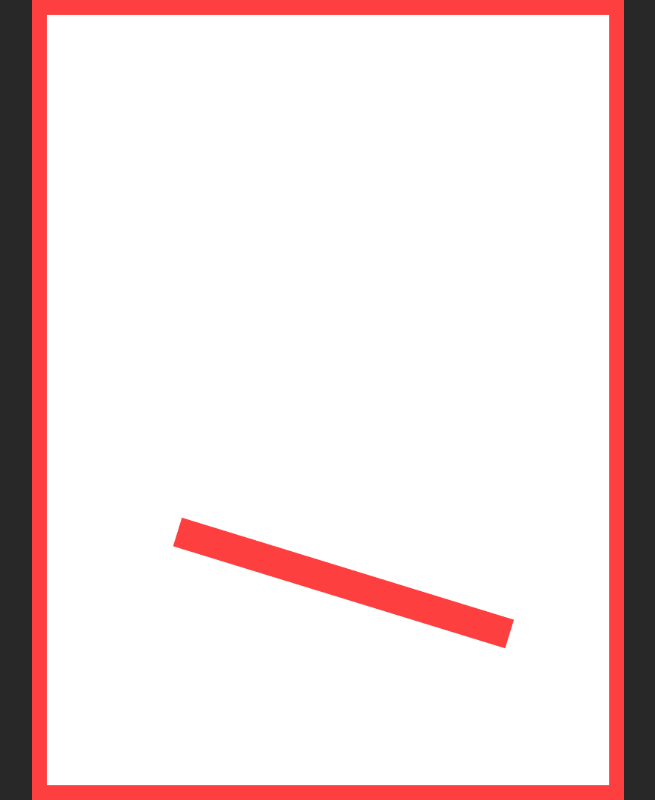
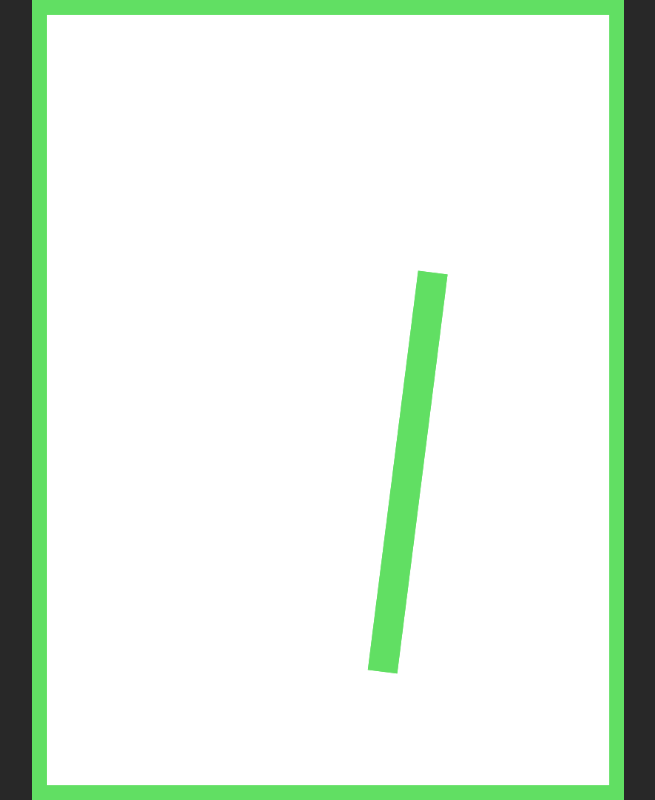
Before and after one commit to Martibis/256-art-example-project, a plain HTML site: page dev/index.html in a window 1280 px wide. Shown: the whole page, without its empty margins (312-967 px from the left). Drawn offline with Linux system fonts and the light colour scheme.

Commit message:
random hash

```diff
--- a/dev/index.html
+++ b/dev/index.html
@@ -2,19 +2,30 @@
 
 <head>
     <!-- INPUTDATA (INPUTDATA IS HERE ONLY HERE FOR TESTING PURPOSES, YOU CAN CHANGE THE INPUT OF THE VARIABLES HERE)-->
-    <script>let inputData = { "tokenId": 10, "membershipId": 8, "hash": "0x1346fb96aa3fc39855fd1e2979a20d27eda1ab4fcf839f3d3a02bec8c4e339be", "smartContract": "0x08be2ce26a7f1811bd794e3085a270f1e2da3c975a4248ea2ebb14a4fa75d1a9", rinkeby: true, fileExtension: "png" };</script>
+    <script>
+        //FOLLOWING IS FOR TESTING PURPOSES: you can add a hash in your url ?hash="yourhash" else it will generate a random hash
+        let search = new URLSearchParams(window.location.search);
+        let genHash = (size) =>
+            [...Array(size)]
+                .map(() => Math.floor(Math.random() * 16).toString(16))
+                .join("");
+        let hash = search.get('hash') || "0x" + genHash(64);
+
+        let inputData = { "tokenId": 10, "membershipId": 8, "hash": hash, "smartContract": "0x08be2ce26a7f1811bd794e3085a270f1e2da3c975a4248ea2ebb14a4fa75d1a9", rinkeby: true, fileExtension: "png" };</script>
     <meta name="viewport" content="width=device-width, initial-scale=1, maximum-scale=1" />
     <style type="text/css">
         * {
             padding: 0;
             margin: 0;
         }
+
         html,
         body {
             height: 100%;
             width: 100%;
             background-color: rgb(40, 40, 40);
         }
+
         canvas {
             max-width: 100%;
             max-height: 100%;
```
